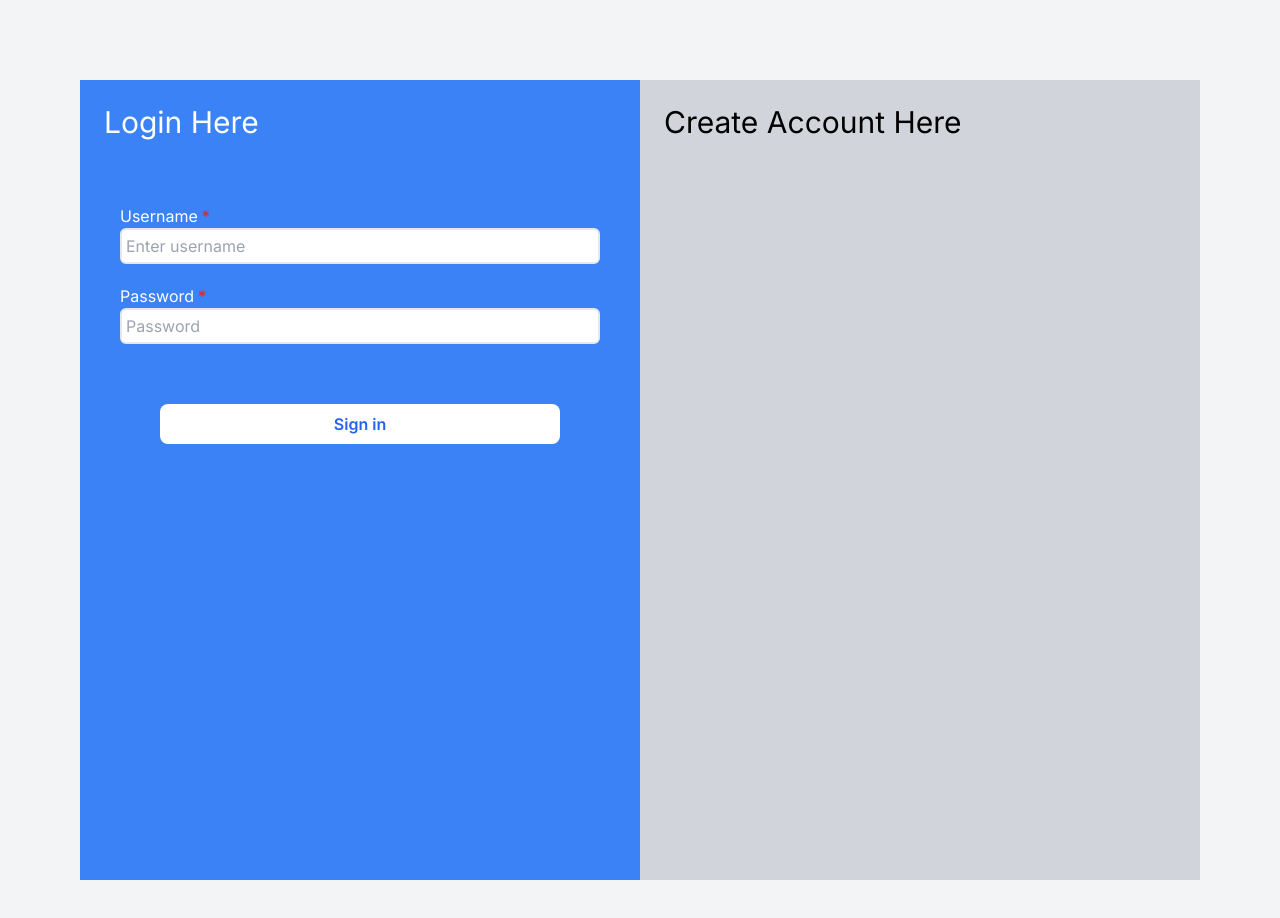
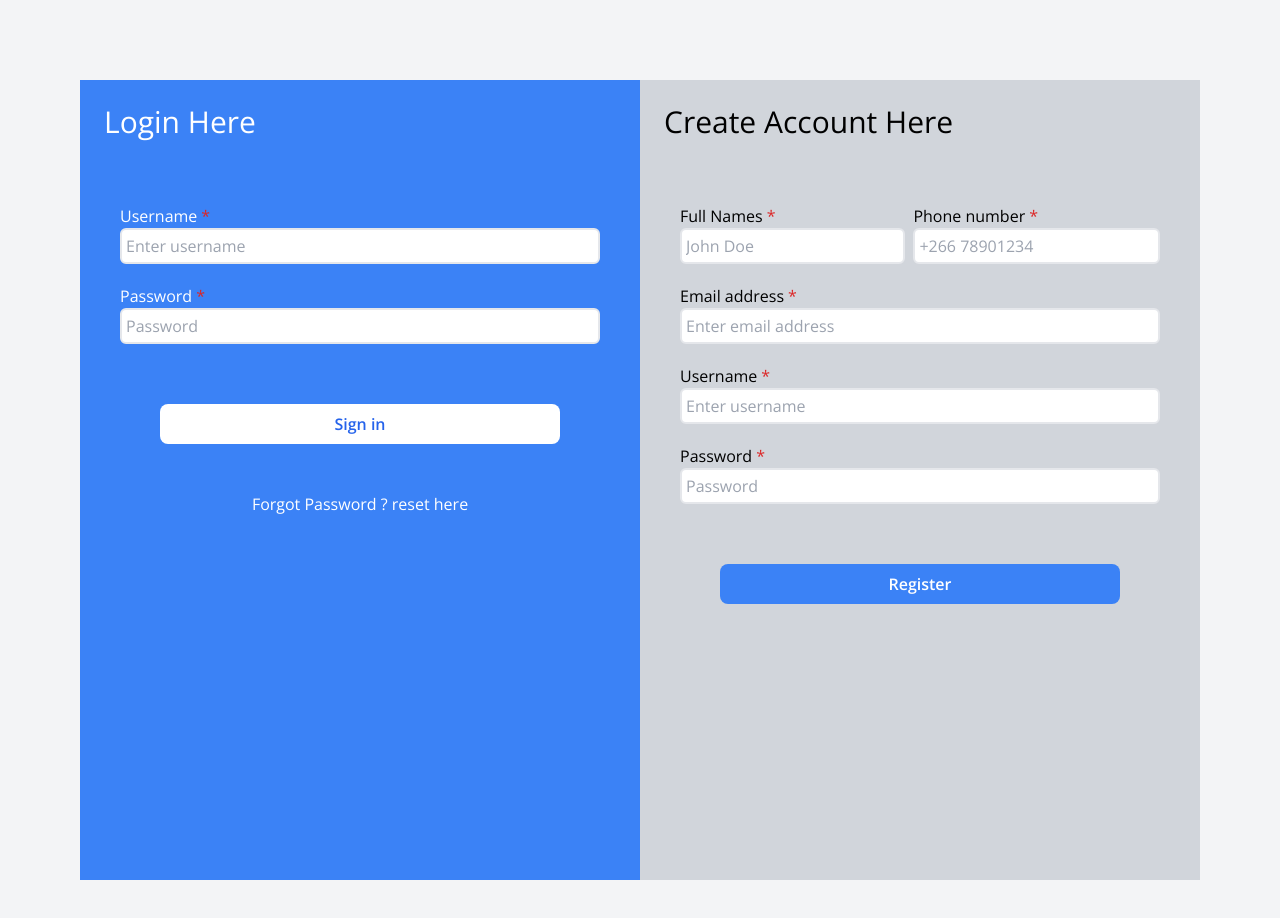
Before and after one commit to HMaroba/nextjs-data-fetching, a Next.js app: page /login in a window 1280 px wide. Shown: the top 918 px of the page. Built offline with nearby package versions, Linux system fonts and the light colour scheme.

Commit message:
Modified readme

```diff
--- a/src/app/layout.tsx
+++ b/src/app/layout.tsx
@@ -1,22 +1,22 @@
-import './globals.css'
-import type { Metadata } from 'next'
-import { Inter } from 'next/font/google'
+import "./globals.css";
+import type { Metadata } from "next";
+import { Open_Sans } from "next/font/google";
 
-const inter = Inter({ subsets: ['latin'] })
+const inter = Open_Sans({ subsets: ["latin"] });
 
 export const metadata: Metadata = {
-  title: 'Create Next App',
-  description: 'Generated by create next app',
-}
+  title: "Tailwind CSS",
+  description: "Generated by create next app",
+};
 
 export default function RootLayout({
   children,
 }: {
-  children: React.ReactNode
+  children: React.ReactNode;
 }) {
   return (
     <html lang="en">
       <body className={inter.className}>{children}</body>
     </html>
-  )
+  );
 }
--- a/src/app/login/page.tsx
+++ b/src/app/login/page.tsx
@@ -1,12 +1,13 @@
 import React from "react";
 import Input from "../_components/formFields/input";
+import Link from "next/link";
 
 const LoginPage = () => {
   return (
     <div>
       <div className="w-full min-h-screen bg-gray-100">
-        <div className="flex w-full p-20">
-          <div className="bg-blue-500 text-white h- w-full">
+        <div className="flex-none lg:flex w-full p-10 lg:p-20">
+          <div className="bg-blue-500 text-white  min-h-48 lg:min-h-screen w-full">
             <p className="p-6 text-3xl">Login Here</p>
             <div className="space-y-2 w-full p-10">
               <Input
@@ -24,10 +25,52 @@ const LoginPage = () => {
                   Sign in
                 </button>
               </div>
+              <div className="mt-2 text-center">
+                <p>
+                  Forgot Password ?{" "}
+                  <span>
+                    <Link href={"#"}>reset here</Link>
+                  </span>
+                </p>
+              </div>
             </div>
           </div>
-          <div className="bg-gray-300 text-blue h-screen w-full">
+          <div className="bg-gray-300 text-blue min-h-48 lg:min-h-screen w-full">
             <p className="p-6 text-3xl">Create Account Here</p>
+            <div className="space-y-2 w-full p-10">
+              <div className="flex-none lg:flex w-full space-x-0 lg:space-x-2">
+                <Input
+                  labelName="Full Names"
+                  placeholder="John Doe"
+                  type="text"
+                />
+                <Input
+                  labelName="Phone number"
+                  placeholder="+266 78901234"
+                  type="number"
+                />
+              </div>
+              <Input
+                labelName="Email address"
+                placeholder="Enter email address"
+                type="email"
+              />
+              <Input
+                labelName="Username"
+                placeholder="Enter username"
+                type="text"
+              />
+              <Input
+                labelName="Password"
+                placeholder="Password"
+                type="password"
+              />
+              <div className="p-10">
+                <button className="bg-blue-500 text-white p-2 w-full rounded-lg font-semibold">
+                  Register
+                </button>
+              </div>
+            </div>
           </div>
         </div>
       </div>
```
